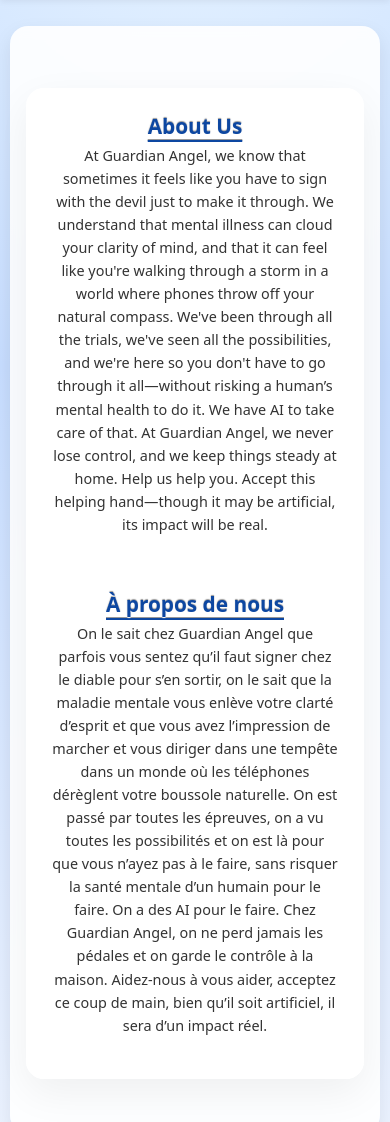
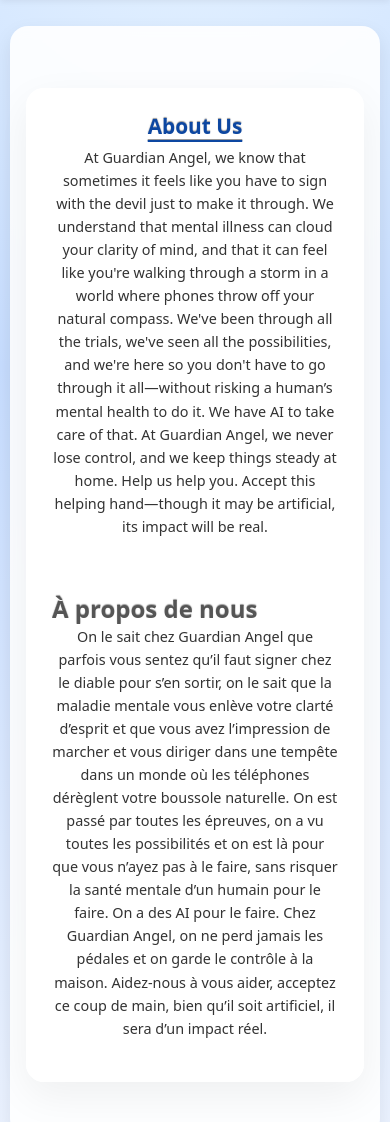
Before and after one commit to haiderhabibi1-bot/guardianangel, a Django app: page / in a window 390 px wide. Shown: the part 136-1258 px from the top of the page. Run offline with Django 5.2, Linux system fonts and the light colour scheme.

Commit message:
Update style.css

```diff
--- a/core/static/core/css/style.css
+++ b/core/static/core/css/style.css
@@ -1,5 +1,5 @@
 /* ======================================
-   GUARDIAN ANGEL - STYLE.CSS (FINAL + TITLES ALL PAGES)
+   GUARDIAN ANGEL - STYLE.CSS (FINAL STABLE)
    ====================================== */
 
 /* RESET */
@@ -42,46 +42,41 @@ body {
     gap: 24px;
 }
 
-/* Keep inner content visually centered */
+/* Center inner block without changing layout */
 .content > * {
     max-width: 720px;
     margin-left: auto;
     margin-right: auto;
 }
 
-/* =======================================================
-   PAGE TITLES (APPLIES TO ALL MAIN TITLES INSIDE PAGES)
-   - About Us / À propos
-   - Public Questions
-   - Pricing
-   - Login
-   - Get Started
-   - Create your client account
-   - Lawyer registration
-   ======================================================= */
-
-.content h1,
-.content h2,
-.content .page-title,
-.content .section-title,
-.content .auth-title,
-.content .pricing-title,
-.content .questions-title,
-.content .register-title,
-.content .login-title {
+/* ======================================
+   PAGE TITLES (ALL MAIN PAGES)
+   - We style the FIRST heading inside the content/card.
+   - This catches About, Public Questions, Pricing, Login,
+     Get Started, Client Account, Lawyer Registration, etc.
+   ====================================== */
+.content h1:first-of-type,
+.content h2:first-of-type,
+.content h3:first-of-type {
     text-align: center;
     font-weight: 700;
     text-decoration: underline;
     text-decoration-thickness: 2px;
     text-underline-offset: 6px;
     color: #0d47a1;
-    margin-bottom: 8px;
+    margin-bottom: 10px;
 }
 
-/* Sub-headings (kept clean) */
-.content h3 {
+/* Sub-headings (below main title) */
+.content h3:not(:first-of-type),
+.content h4,
+.content h5,
+.content h6 {
     color: #0d47a1;
     margin-bottom: 6px;
+    text-align: left;
+    text-decoration: none;
+    font-weight: 600;
 }
 
 /* TEXT */
@@ -333,25 +328,14 @@ select:focus {
         max-width: 100%;
     }
 
-    .content h1,
-    .content h2,
-    .content .page-title,
-    .content .section-title,
-    .content .auth-title,
-    .content .pricing-title,
-    .content .questions-title,
-    .content .register-title,
-    .content .login-title {
+    .content h1:first-of-type,
+    .content h2:first-of-type,
+    .content h3:first-of-type {
         font-size: 1.3rem;
-        margin-bottom: 4px;
-        text-align: center;
-        font-weight: 700;
-        text-decoration: underline;
-        text-decoration-thickness: 2px;
-        text-underline-offset: 6px;
+        margin-bottom: 6px;
     }
 
-    .content h3 {
+    .content h3:not(:first-of-type) {
         font-size: 1.05rem;
     }
 
```
